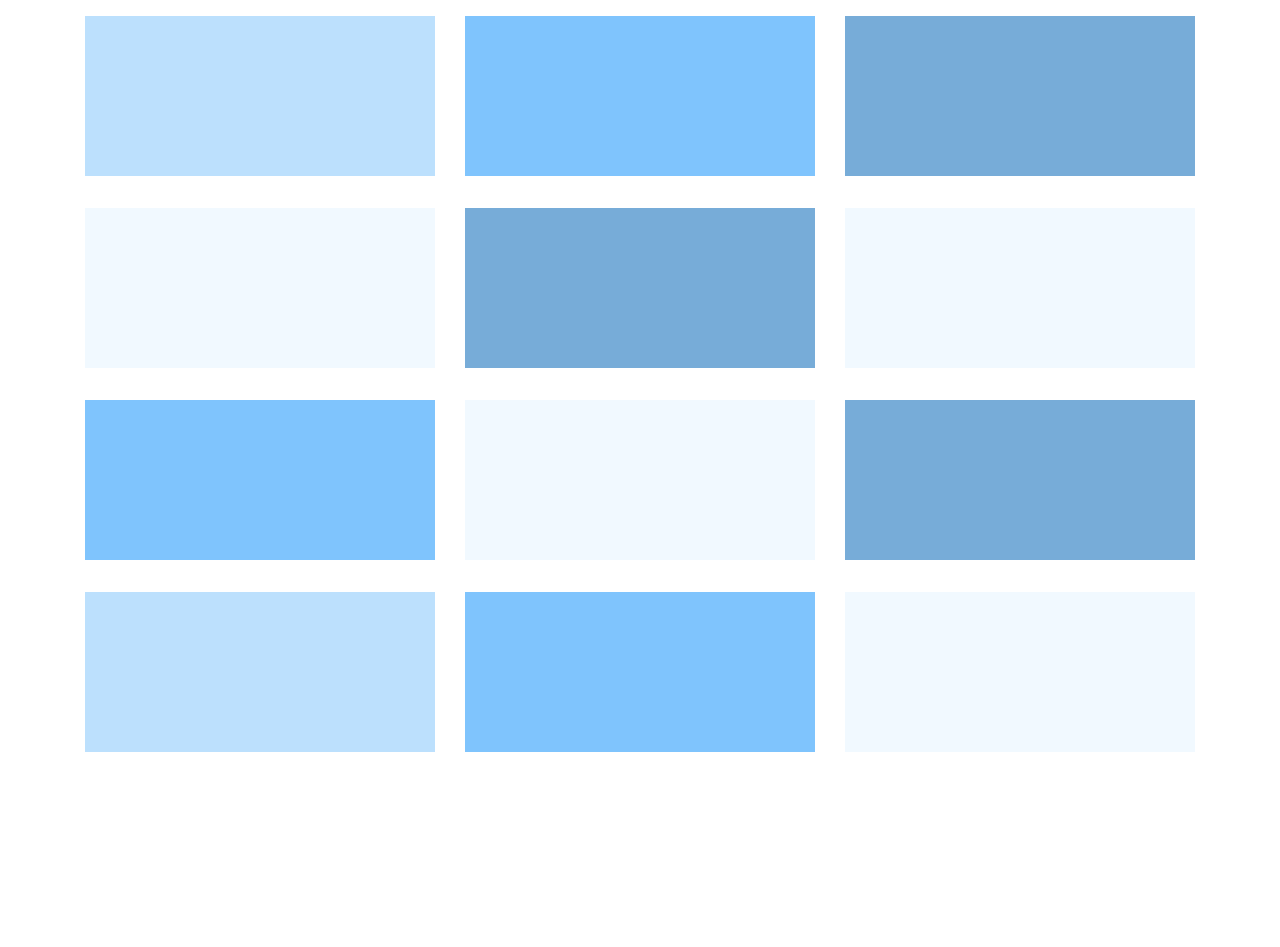
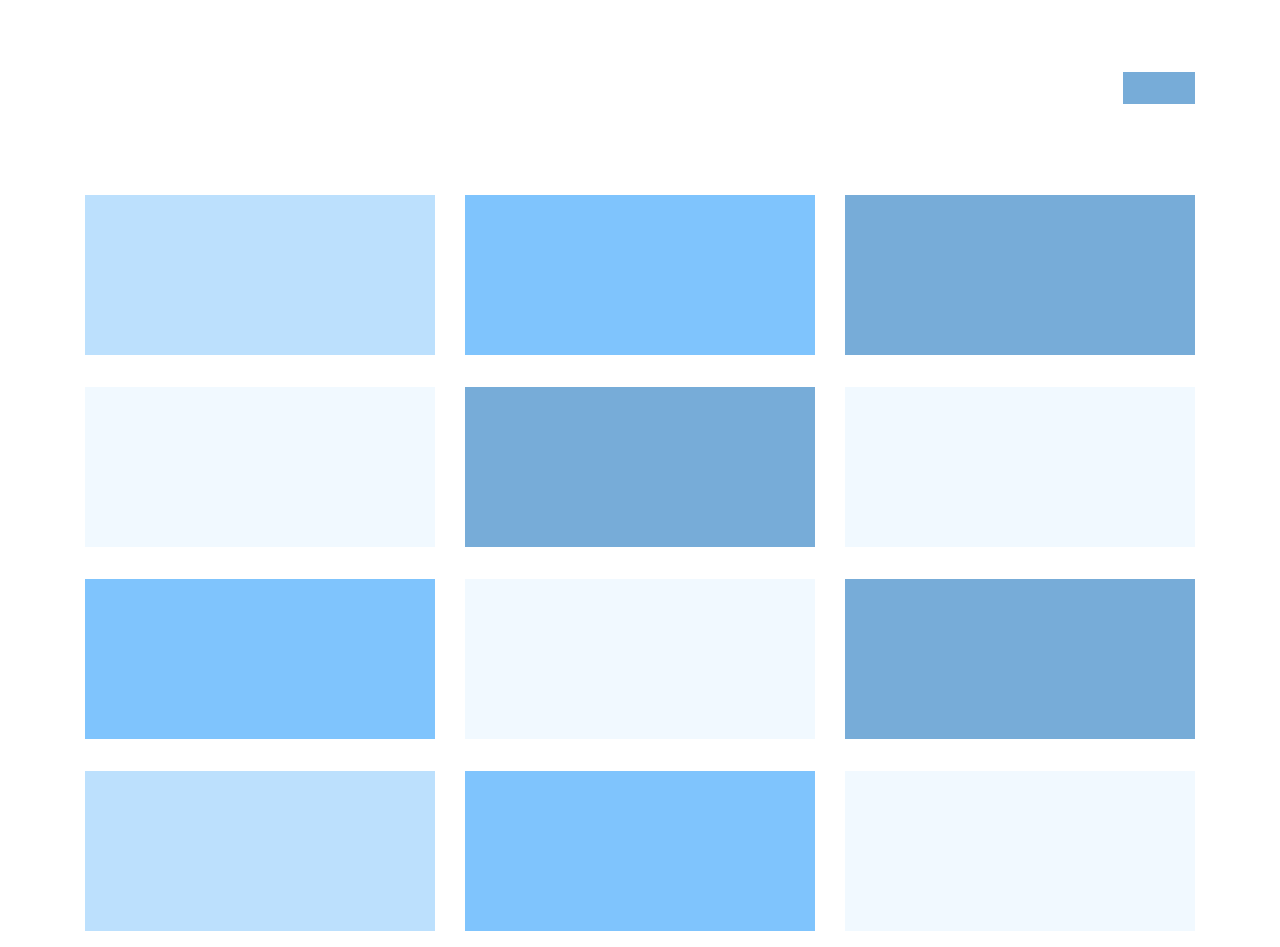
Before and after one commit to almeida-matheus/amendoa-code-studies, a React (Create React App) app in the folder react-gsap/: page / in a window 1280 px wide. Before the commit the page ends 800 px from the top, so only its background shows below. Built offline with nearby package versions, Linux system fonts and the light colour scheme.

Commit message:
[react-gsap] - adding button component

```diff
--- /dev/null
+++ b/react-gsap/src/components/button/index.jsx
@@ -0,0 +1,13 @@
+import React from 'react'
+import PropTypes from 'prop-types'
+import css from './style.module.scss'
+
+const Button = ({ onClick }) => (
+    <button onClick={onClick} className={css.Button} />
+)
+
+Button.propTypes = {
+    onClick: PropTypes.func.isRequired,
+}
+
+export default Button
--- /dev/null
+++ b/react-gsap/src/components/button/style.module.scss
@@ -0,0 +1,8 @@
+@import '~styles/config';
+
+.Button {
+    background: $color-primary-III;
+    height: 32px;
+    width: 72px;
+    cursor: pointer;
+}
--- a/react-gsap/src/components/index.js
+++ b/react-gsap/src/components/index.js
@@ -1,3 +1,4 @@
 import Card from 'components/card'
+import Button from 'components/button'
 
-export { Card }
+export { Card, Button }
--- a/react-gsap/src/entries/home/index.jsx
+++ b/react-gsap/src/entries/home/index.jsx
@@ -1,9 +1,23 @@
 import React from 'react'
-import { Card } from 'components'
+import { Card, Button } from 'components'
+import css from './style.module.scss'
 
 export default () => (
-    <div>
+    <section className={css.Home}>
         <div className="container">
+            <div
+                className={
+                    css['Home__actions-container'] + ' row justify-content-end'
+                }
+            >
+                <div className="col-auto">
+                    <Button
+                        onClick={() => {
+                            console.log('teste')
+                        }}
+                    />
+                </div>
+            </div>
             <div className="row">
                 <div className="col-12 col-sm-6 col-md-4">
                     <Card type="I" />
@@ -43,5 +57,5 @@ export default () => (
                 </div>
             </div>
         </div>
-    </div>
+    </section>
 )
--- /dev/null
+++ b/react-gsap/src/entries/home/style.module.scss
@@ -0,0 +1,5 @@
+.Home {
+    &__actions-container {
+        margin: 72px 0;
+    }
+}
```
